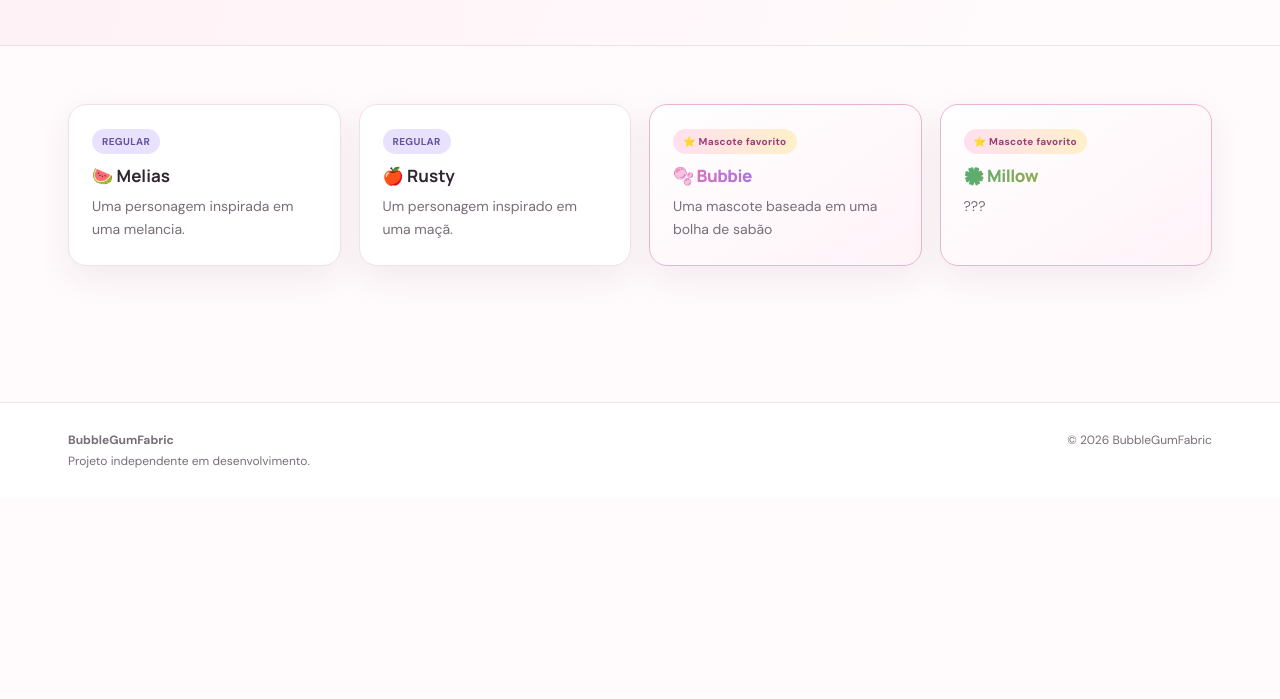
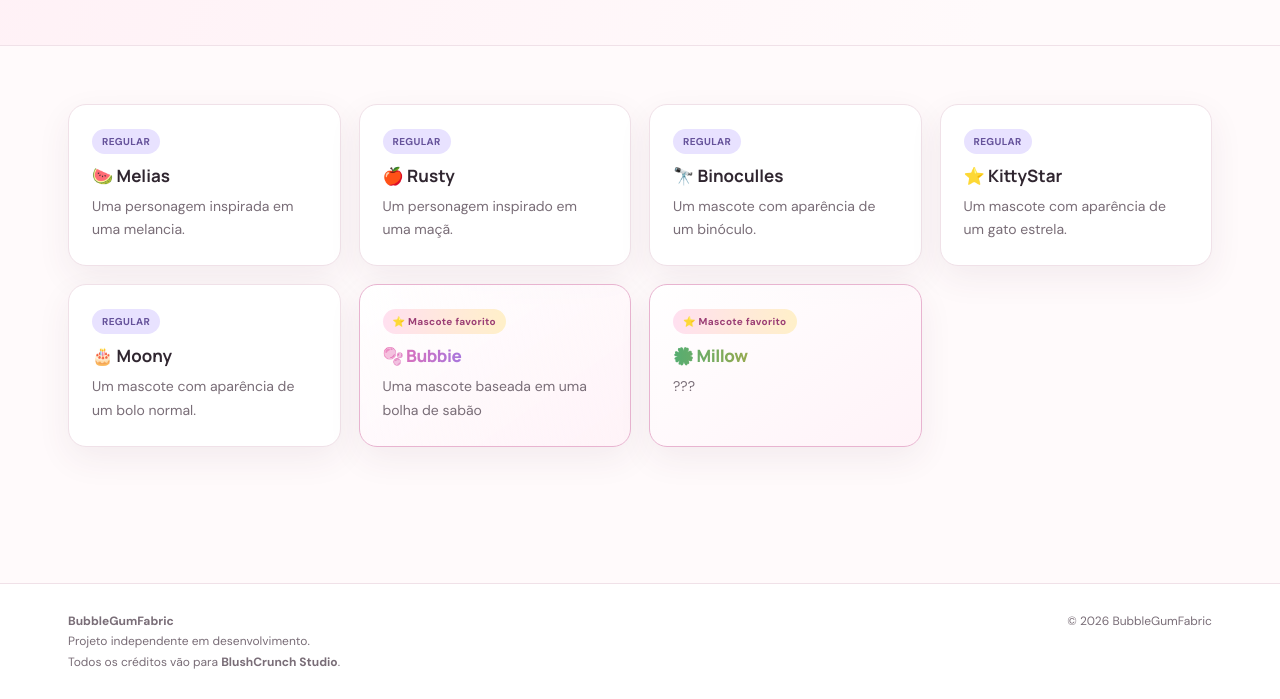
Before and after one commit to bubblefabricteam/Bubblegum-Fabric, a plain HTML site: page mascotes.html in a window 1280 px wide. Shown: the part 235-934 px from the top of the page. Before the commit the page ends 800 px from the top, so only its background shows below. Drawn offline with Linux system fonts and the light colour scheme.

Commit message:
update do site

```diff
--- a/mascotes.html
+++ b/mascotes.html
@@ -7,9 +7,12 @@
 <main><section class="section reveal"><div class="grid">
 <div class="card reveal"><div class="tag regular-tag">REGULAR</div><h3>🍉 Melias</h3><p>Uma personagem inspirada em uma melancia.</p></div>
 <div class="card reveal"><div class="tag regular-tag">REGULAR</div><h3>🍎 Rusty</h3><p>Um personagem inspirado em uma maçã.</p></div>
+<div class="card reveal"><div class="tag regular-tag">REGULAR</div><h3>🔭 Binoculles</h3><p>Um mascote com aparência de um binóculo.</p></div>
+<div class="card reveal"><div class="tag regular-tag">REGULAR</div><h3>⭐ KittyStar</h3><p>Um mascote com aparência de um gato estrela.</p></div>
+<div class="card reveal"><div class="tag regular-tag">REGULAR</div><h3>🎂 Moony</h3><p>Um mascote com aparência de um bolo normal.</p></div>
 <div class="card reveal favorite-card"><div class="tag favorite-tag">⭐ Mascote favorito</div><h3 class="favorite-name bubbie-name">🫧 Bubbie</h3><p>Uma mascote baseada em uma bolha de sabão</p></div>
 <div class="card reveal favorite-card"><div class="tag favorite-tag">⭐ Mascote favorito</div><h3 class="favorite-name millow-name">🌼 Millow</h3><p>???</p></div>
 </div></section></main>
 
-<footer><div class="footer"><div><strong>BubbleGumFabric</strong><br><span class="small">Projeto independente em desenvolvimento.</span></div><div class="small">© 2026 BubbleGumFabric</div></div></footer>
+<footer><div class="footer"><div><strong>BubbleGumFabric</strong><br><span class="small">Projeto independente em desenvolvimento.</span><br><span class="small">Todos os créditos vão para <strong>BlushCrunch Studio</strong>.</span></div><div class="small">© 2026 BubbleGumFabric</div></div></footer>
 <script src="site.js" defer></script></body></html>
--- a/site.js
+++ b/site.js
@@ -5,7 +5,7 @@
   {name:'Sobre',url:'sobre.html',words:'projeto história ideia'},
   {name:'Equipe',url:'equipe.html',words:'sorria2297 aninha_soft guilherme154696 joasmellos pessoas programação liderança modelagem sons'},
   {name:'O jogo',url:'jogo.html',words:'roblox gameplay lobby exploração gum'},
-  {name:'Mascotes',url:'mascotes.html',words:'melias rusty bubbie millow personagens'},
+  {name:'Mascotes',url:'mascotes.html',words:'melias rusty bubbie millow binoculles kittystar moony personagens'},
   {name:'Galeria',url:'galeria.html',words:'imagens artes fotos'},
   {name:'Novidades',url:'novidades.html',words:'notícias atualizações changelog site-refeito'}
  ];
```
Also changed, not shown: contato.html (+1 -1 lines), equipe.html (+1 -1 lines), galeria.html (+1 -1 lines), index.html (+1 -1 lines), jogo.html (+2 -2 lines), novidades.html (+4 -2 lines), sobre.html (+1 -1 lines).
